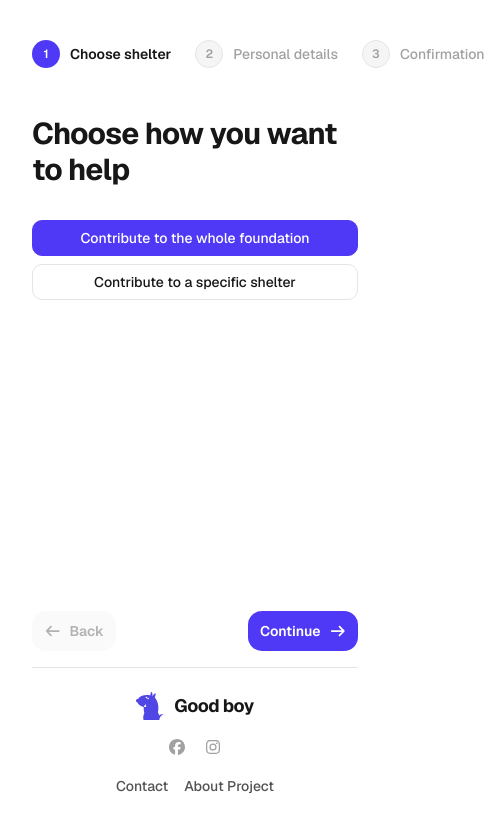
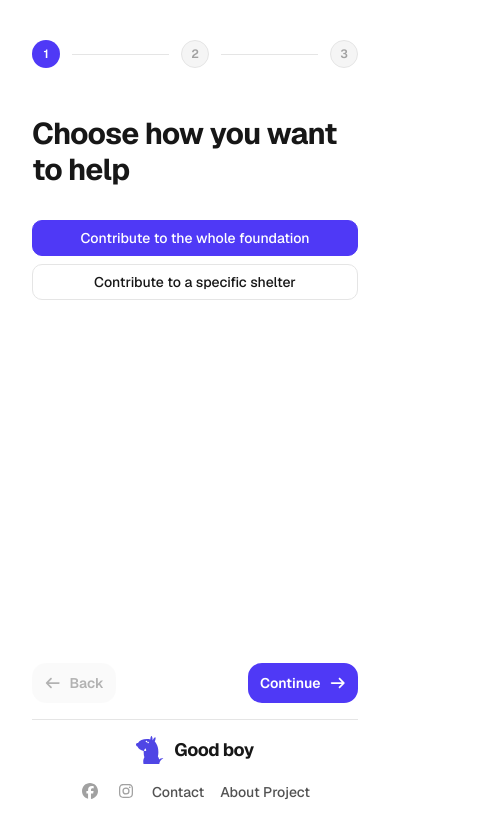
Before and after one commit to Skandinavchik/good-boy-foundation, a Next.js app: page / in a window 390 px wide. Shown: the top 838 px of the page, 485 px wide, since content can reach past the window. Built offline with nearby package versions, Linux system fonts and the light colour scheme.

Commit message:
footer and stepper minor refactoring

```diff
--- a/src/components/layout/footer.tsx
+++ b/src/components/layout/footer.tsx
@@ -7,7 +7,7 @@ import { faFacebook, faInstagram } from '@fortawesome/free-brands-svg-icons'
 export const Footer: FC = () => {
   return (
     <footer className="w-full border-t border-neutral-200 bg-white">
-      <div className="flex flex-col items-center justify-between gap-4 py-6 sm:flex-row">
+      <div className="flex flex-row flex-wrap items-center justify-center gap-4 py-4 sm:justify-between sm:py-6">
         <div className="flex items-center gap-6">
           <Link href="/" className="flex items-center gap-2.5 transition-opacity hover:opacity-80">
             <Image
@@ -23,7 +23,7 @@ export const Footer: FC = () => {
           </Link>
         </div>
 
-        <div className="flex flex-col items-center gap-4 sm:flex-row sm:gap-12">
+        <div className="flex flex-row flex-wrap items-center justify-center gap-4 sm:gap-12">
           <ul className="flex items-center gap-4 text-neutral-400">
             <li>
               <Link
--- a/src/components/ui/stepper.tsx
+++ b/src/components/ui/stepper.tsx
@@ -84,7 +84,7 @@ export const Stepper: FC<StepperProps> = ({
                     </span>
                     <span
                       className={cn(
-                        'text-sm transition-colors sm:inline',
+                        'hidden text-sm transition-colors sm:inline',
                         isActive
                           ? 'font-semibold text-neutral-900'
                           : isCompleted
```
